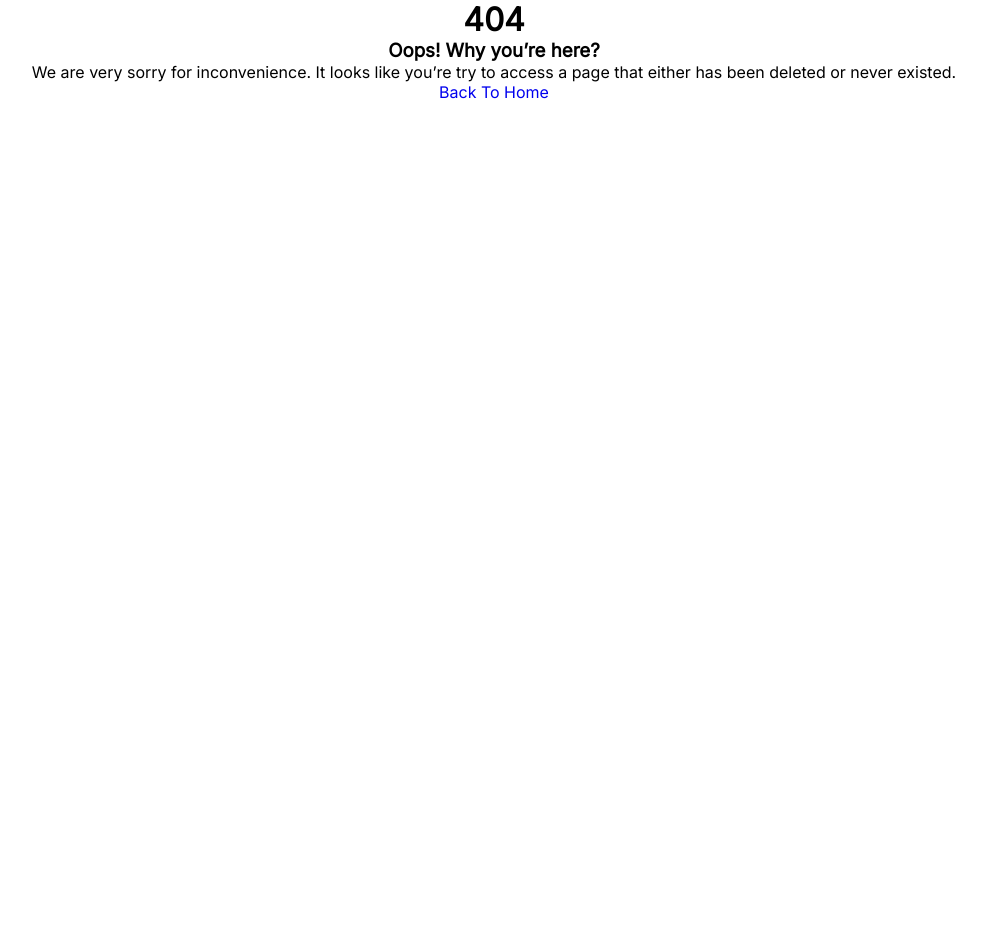
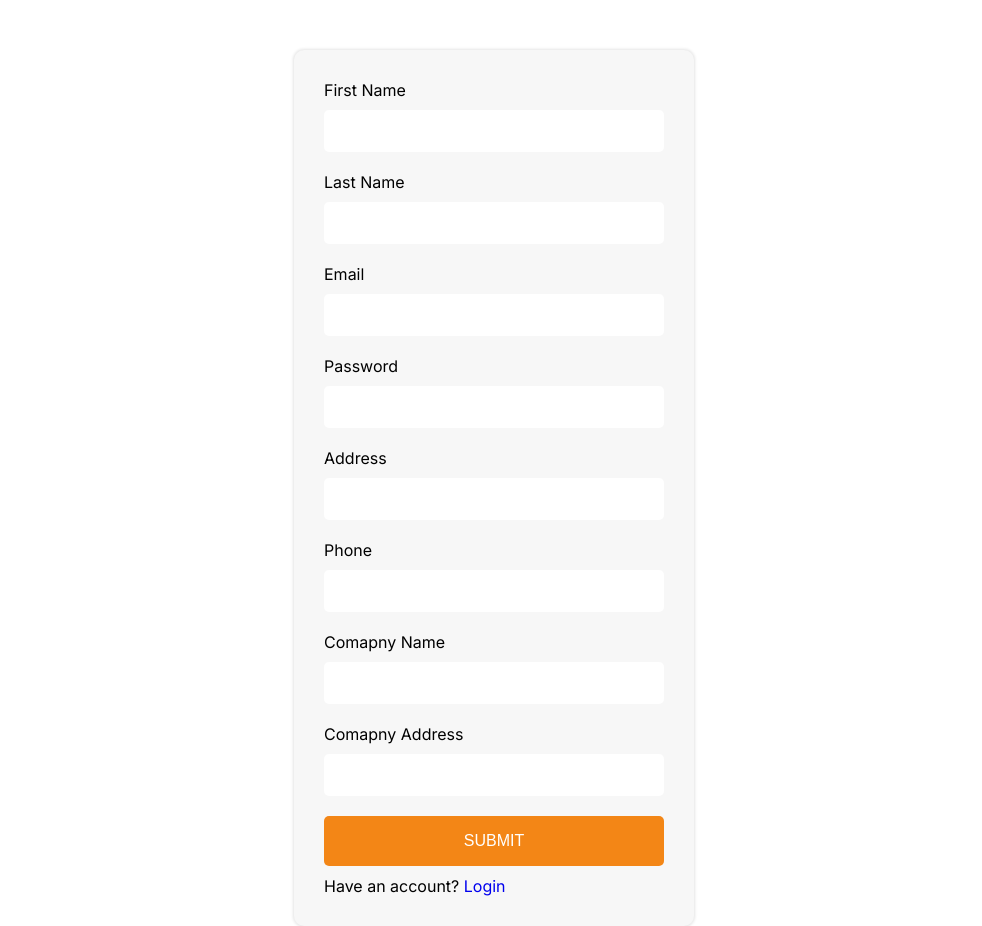
Before and after one commit to GiovanniFoxai/Fox_admin_frontend, a React (Create React App) app: page /company-form in a window 1280 px wide. Before the commit this address had no page. Shown: the whole page, without its empty margins (146-1128 px from the left). Before the commit the page ends 800 px from the top, so only its background shows below. Built offline with nearby package versions, Linux system fonts and the light colour scheme.

Commit message:
Company Form

```diff
--- a/src/App.js
+++ b/src/App.js
@@ -23,6 +23,7 @@ import Home from "./Components/Home";
 import { AuthProvide } from "./context/auth.context.provider";
 import AdminCareteUser from "./Components/AssignAdmin/AdminCareteUser";
 import AddModal from "./Components/AssignAdmin/AddModal";
+import CompanyForm from "./Components/CompanyForm";
 
 function App() {
     const user = useSelector(getUser);
@@ -113,6 +114,10 @@ function App() {
             children: getUserRoute(user.user_type),
         },
         {
+            path:"/company-form",
+            element :<CompanyForm/>
+        },
+        {
             path: "*",
             element: <Error404 />,
         },
--- /dev/null
+++ b/src/Components/CompanyForm.js
@@ -0,0 +1,209 @@
+import React, { useState, useEffect } from "react";
+import { withoutAuthAxios } from "../config/config";
+import { toast } from "react-toastify";
+import IsLoadingHOC from "./IsLoadingHOC";
+import { Link } from "react-router-dom";
+function App(props) {
+  const { setLoading, isLoading } = props;
+
+  const [data, setdata] = useState({
+    first_name: "",
+    last_name: "",
+    email: "",
+    password: "",
+    address: "",
+    company_name: "",
+    company_address: "",
+    mobile: "",
+  });
+
+  const handleChange = (e) => {
+    const { name, value } = e.target;
+    setdata((prev) => ({
+      ...prev,
+      [name]: value,
+    }));
+  };
+
+  const handleChangePhone = (e) => {
+    const { name, value } = e.target;
+    const sanitizedValue = value.replace(/[^0-9-+]/g, ""); // Remove non-numeric, non-hyphen, and non-plus characters
+    if (sanitizedValue.match(/^\+?[0-9-]*$/)) {
+      setdata((prev) => ({
+        ...prev,
+        [name]: sanitizedValue,
+      }));
+    }
+  };
+
+  const handleSubmit = async (e) => {
+    e.preventDefault();
+
+    const payload = data;
+
+
+    setLoading(true);
+    await withoutAuthAxios()
+      .post("/user/amin-registration", payload)
+
+      .then((response) => {
+        if (response.data.status === 1) {
+          setLoading(false)
+          toast.success(response.data.message)
+          setdata((prev)=>({
+            ...prev,
+            first_name: "",
+            last_name: "",
+            email: "",
+            password: "",
+            address: "",
+            company_name: "",
+            company_address: "",
+            mobile: "",
+          }))
+        }else{
+          setLoading(false)
+          toast.error(response.data.message);
+        }
+
+      })
+      .catch((error) => {
+        console.log(error.response.data.message)
+        setLoading(false)
+        toast.error(error.response.data.message)
+      });
+  };
+
+  return (
+    <div className="create-company-section">
+      <div className="create-company-form">
+        <form onSubmit={handleSubmit} className="form-create">
+          <label className="form-lable" for="fname">
+            First Name
+          </label>
+          <input
+            className="form-input"
+            type="text"
+            id="fname"
+            required
+            value={data.first_name}
+            name="first_name"
+            onChange={handleChange}
+          />
+
+          <label className="form-lable" for="fname">
+            Last Name
+          </label>
+          <input
+            className="form-input"
+            type="text"
+            id="fname"
+            required
+            value={data.last_name}
+            name="last_name"
+            onChange={handleChange}
+          />
+
+          <label className="form-lable" for="start">
+            Email
+          </label>
+
+          <input
+            type="email"
+            required
+            id="email"
+            autoComplete="email"
+            aria-label="Email"
+            name="email"
+            onChange={handleChange}
+            value={data.email}
+            aria-invalid="false"
+            className="form-input"
+            fdprocessedid="g89qhl"
+          />
+
+          <label className="form-lable" for="password">
+            Password
+          </label>
+          <input
+            type="password"
+            required
+            onChange={handleChange}
+            value={data.password}
+            id="password"
+            autoComplete="current-password"
+            aria-label="Password"
+            name="password"
+            aria-invalid="false"
+            className="form-input"
+            fdprocessedid="ugqpqh"
+          />
+
+          <label className="form-lable" for="password">
+            Address
+          </label>
+          <input
+            type="text"
+            required
+            onChange={handleChange}
+            value={data.address}
+            aria-label="Password"
+            name="address"
+            aria-invalid="false"
+            className="form-input"
+            fdprocessedid="ugqpqh"
+          />
+
+          <label className="form-lable" for="fname">
+            Phone
+          </label>
+          <input
+            className="form-input"
+            type="text"
+            id="fname"
+            required
+            value={data.mobile}
+            name="mobile"
+            onChange={handleChangePhone}
+          />
+
+          <label className="form-lable" for="fname">
+            Comapny Name
+          </label>
+          <input
+            className="form-input"
+            type="text"
+            id="fname"
+            required
+            value={data.company_name}
+            name="company_name"
+            onChange={handleChange}
+          />
+
+          <label className="form-lable" for="fname">
+            Comapny Address
+          </label>
+          <input
+            className="form-input"
+            type="text"
+            id="fname"
+            required
+            value={data.company_address}
+            name="company_address"
+            onChange={handleChange}
+          />
+
+          <button className="form-submit" type="submit" value="Submit">
+            Submit
+          </button>
+
+          <span>
+            Have an account? <Link to="/auth/login"> Login</Link>{" "}
+          </span>
+        </form>
+      </div>
+    </div>
+  );
+}
+
+export default IsLoadingHOC(App);
--- a/src/Components/Login.js
+++ b/src/Components/Login.js
@@ -116,6 +116,13 @@ const Login = (props) => {
                 {" "}
                 Forgot Password?
               </Link>
+
+              <Link to="/company-form" >
+                {" "}
+                Company Form
+              </Link>
+
+
               <div className="continue-next">
                 <button
                   aria-label="Sign in"
@@ -126,6 +133,8 @@ const Login = (props) => {
                   Continue
                 </button>
               </div>
+
+
             </div>
           </form>
         {/*  <p className="sign-up">
```
Also changed, not shown: src/Layouts/FormLayout.js (added, +12 -0 lines).
